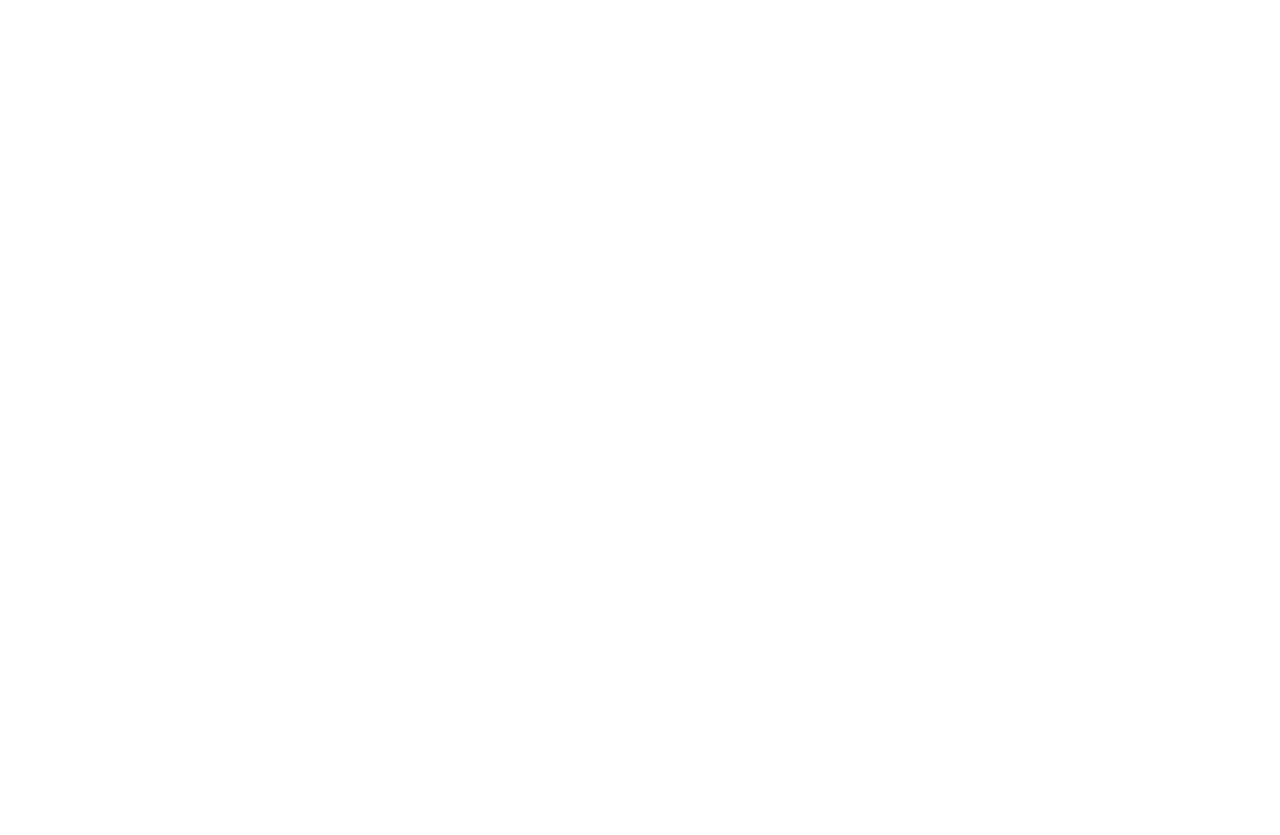
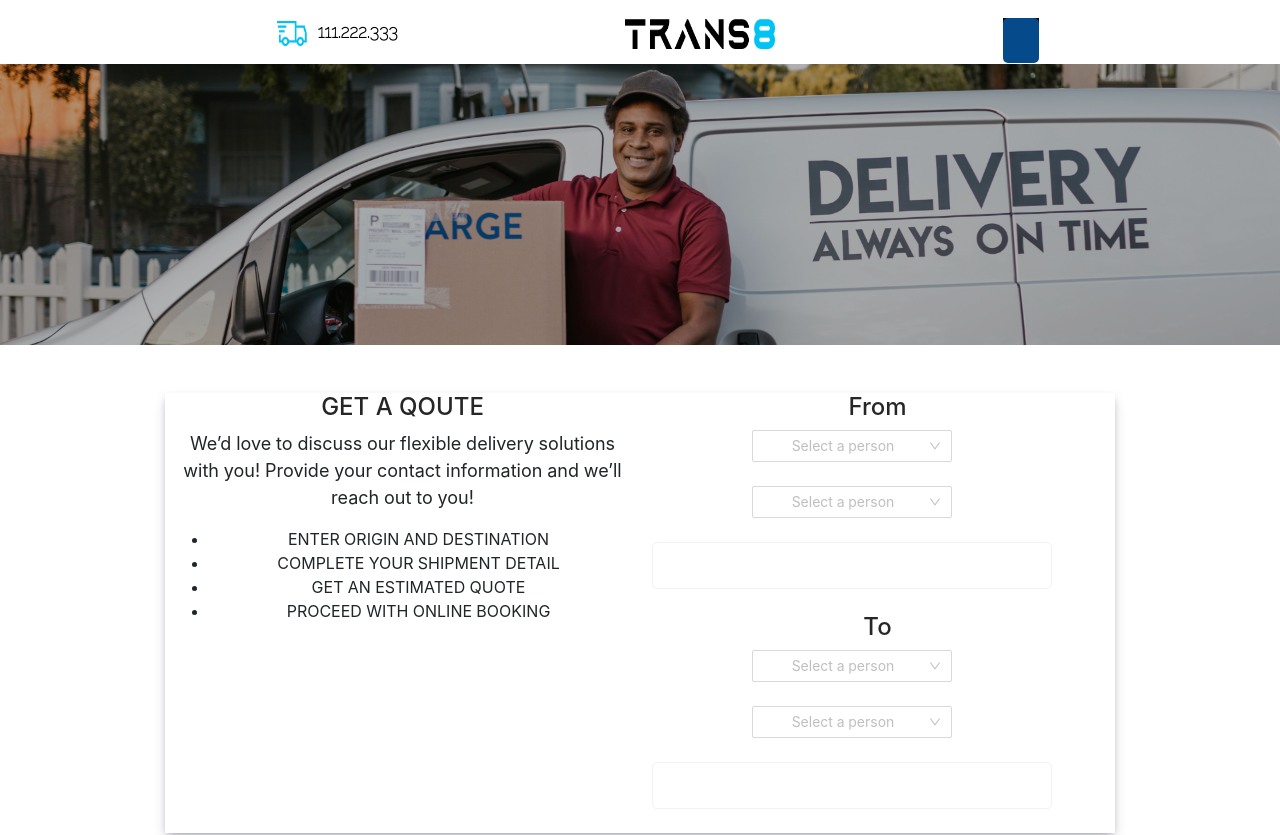
Before and after one commit to trans8-frontend/trans8-frontend, a React (Create React App) app: page /get-quote in a window 1280 px wide. Shown: the top 835 px of the page. Before the commit the page ends 800 px from the top, so only its background shows below. Built offline with nearby package versions, Linux system fonts and the light colour scheme.

Commit message:
changes in login and signup page

```diff
--- a/package.json
+++ b/package.json
@@ -4,6 +4,7 @@
   "private": true,
   "dependencies": {
     "antd": "^4.16.13",
+    "axios": "^0.23.0",
     "bootstrap": "^5.1.1",
     "cra-template": "1.1.2",
     "react": "^17.0.2",
--- a/src/App.css
+++ b/src/App.css
@@ -21,7 +21,48 @@
   background: white !important;
 }
 .card-style{
-  box-shadow: rgba(60, 64, 67, 0.3) 0px 1px 2px 0px, rgba(60, 64, 67, 0.15) 0px 1px 3px 1px !important;
+  box-shadow: rgba(50, 50, 93, 0.25) 0px 6px 12px -2px, rgba(0, 0, 0, 0.3) 0px 3px 7px -3px;
+  /* box-shadow: rgba(60, 64, 67, 0.3) 0px 1px 2px 0px, rgba(60, 64, 67, 0.15) 0px 1px 3px 1px !important; */
   height:auto;
+  font-family: -apple-system, BlinkMacSystemFont, 'Segoe UI', Roboto, Oxygen, Ubuntu, Cantarell, 'Open Sans', 'Helvetica Neue', sans-serif;
+  text-align: center;
+}
+.top-head{
+  font-size: 48px;
+}
+.bold{
+  font: normal normal 600 48px/56px Raleway;
+  font-size: 48px;
+}
+p{
+  font-size: 18px;
+}
+input[type='text'], input[type='password'], input[type='number'], textarea {
+  -webkit-appearance: none;
+  height: 47px;
+  width: 100;
+  background: #FFFFFF 0% 0% no-repeat padding-box !important;
+border: 1px solid #F2F2F2;
+border-radius: 5px;
+opacity: 1;
+}
+.ant-input-affix-wrapper:not(.ant-input-affix-wrapper-disabled):hover {
+  border-color: #f9fafa;
+  border-right-width: 1px !important;
+  z-index: 1;
+  background: #f6f6f6;
+  box-shadow: 0px 3px 6px #00000029;
 
 }
+.ant-form-item-control-input-content{
+  max-width: 400px !important;
+}
+.ant-form-item-label > label {
+  height: 50px !important;
+  color: rgba(0, 0, 0, 0.85);
+  font-size: 16px !important;
+  font-weight: 600 !important;
+}
+.link-color{
+  color:#054B8B !important;
+}
--- a/src/App.js
+++ b/src/App.js
@@ -9,6 +9,7 @@ import Routes from './Layout/Routes';
 import Login from './pages/Login/Login';
 import Signup from './pages/SignUp/Signup';
 import Forgot from './pages/ForgotPassword/Forgot';
+import GetQoute from './pages/GetQuote/GetQoute';
 
 function App() {
   return (
@@ -17,6 +18,7 @@ function App() {
           <Routes path="/" component={Login} exact/>
           <Routes path="/sign-up" component={Signup} />
           <Routes path="/forgot-password" component={Forgot} />
+          <Routes path="/get-quote" component={GetQoute}/>
       </div>
     </Router>
   );
--- a/src/pages/GetQuote/GetQoute.js
+++ b/src/pages/GetQuote/GetQoute.js
@@ -1,9 +1,131 @@
 import React from 'react'
+import { Container, Row, Col } from 'react-bootstrap'
+import { Card, Form, Input } from 'antd';
+import { Select } from 'antd';
+const { Option } = Select;
 
 const GetQoute = () => {
+    function onChange(value) {
+        console.log(`selected ${value}`);
+    }
+
+    function onBlur() {
+        console.log('blur');
+    }
+
+    function onFocus() {
+        console.log('focus');
+    }
+
+    function onSearch(val) {
+        console.log('search:', val);
+    }
+
     return (
         <div>
-            GetQoute
+            <Container className="container-height mt-5 mb-4">
+
+                    <Row>
+                        <Col md={1} lg={1} sm={0}></Col>
+                        <Col md={10} lg={10} sm={12} className="card-style text-center">
+                        <Row>
+                        <Col md={6} lg={6} sm={12}>
+                            <h4>GET A QOUTE</h4>
+                            <p>We’d love to discuss our flexible delivery solutions with you! Provide your contact information and we’ll reach out to you!</p>
+                            <ul>
+                                <li>ENTER ORIGIN AND DESTINATION</li>
+                                <li>COMPLETE YOUR SHIPMENT DETAIL</li>
+                                <li>GET AN ESTIMATED QUOTE</li>
+                                <li>PROCEED WITH ONLINE BOOKING </li>
+                            </ul>
+                        </Col>
+                        <Col md={6} lg={6} sm={12}>
+
+                            <h4>From</h4>
+                            <Form.Item name="country">
+                                <Select
+                                    showSearch
+                                    style={{ width: 200 }}
+                                    placeholder="Select a person"
+                                    optionFilterProp="children"
+                                    onChange={onChange}
+                                    onFocus={onFocus}
+                                    onBlur={onBlur}W
+                                    onSearch={onSearch}
+                                    filterOption={(input, option) =>
+                                        option.children.toLowerCase().indexOf(input.toLowerCase()) >= 0
+                                    }
+                                >
+                                    <Option value="jack">Jack</Option>
+                                </Select>
+                            </Form.Item>
+                            <Form.Item name="country">
+                                <Select
+                                    showSearch
+                                    style={{ width: 200 }}
+                                    placeholder="Select a person"
+                                    optionFilterProp="children"
+                                    onChange={onChange}
+                                    onFocus={onFocus}
+                                    onBlur={onBlur}
+                                    onSearch={onSearch}
+                                    filterOption={(input, option) =>
+                                        option.children.toLowerCase().indexOf(input.toLowerCase()) >= 0
+                                    }
+                                >
+                                    <Option value="jack">Jack</Option>
+                                </Select>
+                            </Form.Item>
+                            <Form.Item name="country">
+                                <Input />
+                            </Form.Item>
+
+                            <h4>To</h4>
+                            <Form.Item name="country">
+                                <Select
+                                    showSearch
+                                    style={{ width: 200 }}
+                                    placeholder="Select a person"
+                                    optionFilterProp="children"
+                                    onChange={onChange}
+                                    onFocus={onFocus}
+                                    onBlur={onBlur}
+                                    onSearch={onSearch}
+                                    filterOption={(input, option) =>
+                                        option.children.toLowerCase().indexOf(input.toLowerCase()) >= 0
+                                    }
+                                >
+                                    <Option value="jack">Jack</Option>
+                                </Select>
+                            </Form.Item>
+                            <Form.Item name="country">
+                                <Select
+                                    showSearch
+                                    style={{ width: 200 }}
+                                    placeholder="Select a person"
+                                    optionFilterProp="children"
+                                    onChange={onChange}
+                                    onFocus={onFocus}
+                                    onBlur={onBlur}
+                                    onSearch={onSearch}
+                                    filterOption={(input, option) =>
+                                        option.children.toLowerCase().indexOf(input.toLowerCase()) >= 0
+                                    }
+                                >
+                                    <Option value="jack">Jack</Option>
+                                </Select>
+                            </Form.Item>
+                            <Form.Item name="country">
+                                <Input />
+                            </Form.Item>
+                        </Col>
+                        </Row>
+                        </Col>
+                        <Col md={1} lg={1} sm={0}></Col>
+
+                    </Row>
+
+            </Container>
         </div>
     )
 }
--- a/src/pages/Login/Login.css
+++ b/src/pages/Login/Login.css
@@ -1,3 +1,13 @@
 .container-height{
     /* height:80vh; */
 }
+.submit-button{
+    background:"#054B8B"
+  }
+[type=button], [type=reset], [type=submit], .submit-button{
+    background:#054B8B !important;
+    width:90%;
+    color:white !important;
+    height:45px !important;
+    border-radius: 5px !important;
+  }
--- a/src/pages/Login/Login.js
+++ b/src/pages/Login/Login.js
@@ -1,32 +1,39 @@
-import React from 'react'
+import React,{useState} from 'react'
 import { Container, Row, Col } from 'react-bootstrap'
 import './Login.css'
 import { Card } from 'antd';
 import { Form, Input, Button, Checkbox } from 'antd';
 import { Link } from 'react-router-dom';
+import { user_login } from '../../redux-services/user-services/user-services';
 
 const layout = {
     labelCol: { span: 8 },
     wrapperCol: { span: 16 },
 };
 const Login = () => {
+    const [loading, setLoading] = useState(false)
+
     const onFinish = (values) => {
-        console.log('Success:', values);
+        user_login(values , setLoading)
     };
 
     const onFinishFailed = (errorInfo) => {
         console.log('Failed:', errorInfo);
     };
+    if(loading){
+        return <div></div>
+    }
 
     return (
         <div >
             <Container className="container-height mt-5 mb-4">
                 <Row>
-                    <Col></Col>
+                    <Col md={2} lg={2} sm={0}></Col>
                     <Col md={8} lg={8} sm={12}>
-                        <Card bordered={true} className="card-style text-center" >
-                            <p>USER LOGIN</p>
-                            <span>We'd love to discuss our flexible delivery solutions with you! provide your <br />contact information and we'll reach out to you!</span>
+                        <Card bordered={true} className="card-style" >
+                            <span className="top-head"><span className="bold"> USER</span> LOGIN</span>
+                            <br />
+                            <p>We'd love to discuss our flexible delivery solutions with you! provide your <br />contact information and we'll reach out to you!</p>
                             <Form
                                 name="basic"
                                 labelCol={{ span: 8,}}
@@ -65,31 +72,28 @@ const Login = () => {
                                 <Row>
                                    <Col>
                                 <Form.Item
-                                    name="remember"
                                     valuePropName="checked"
                                     wrapperCol={{
                                         offset: 8,
                                         span: 16,
                                     }}
                                 >
-                                    <Checkbox>Remember me</Checkbox>
+                                    <Checkbox style={{fontSize:"18px",fontWeight:"400"}}>Remember me</Checkbox>
                                 </Form.Item>
                                 </Col>
                                 <Col>
                                 <Form.Item
-                                    name="remember"
-                                    valuePropName="checked"
                                     wrapperCol={{
                                         offset: 8,
                                         span: 16,
                                     }}
                                 >
-                                    <Link to="/forgot-password">Forgot Password</Link>
+                                    <Link to="/forgot-password" style={{color:"black",fontSize:"17px",fontWeight:"400"}}>Forgot Password</Link>
                                 </Form.Item>
                                 </Col>
                                 </Row>
-                                <Row>
-                                    <p>Don't have an account ? <Link to="/sign-up">Sign up</Link></p>
+                                <Row className="mt-3 mb-3">
+                                    <span style={{fontSize:"17px"}}>Don't have an account ? <Link to="/sign-up" className="link-color">Sign up</Link></span>
                                 </Row>
                                 <Form.Item
                                     wrapperCol={{
@@ -97,14 +101,14 @@ const Login = () => {
                                         span: 16,
                                     }}
                                 >
-                                    <Button type="primary" htmlType="submit">
-                                        Submit
+                                    <Button  htmlType="submit" className="submit-button">
+                                        LOGIN
                                     </Button>
                                 </Form.Item>
                             </Form>
                         </Card>
                     </Col>
-                    <Col></Col>
+                    <Col md={2} lg={2} sm={0}></Col>
                 </Row>
             </Container>
         </div>
--- a/src/pages/SignUp/Signup.css
+++ b/src/pages/SignUp/Signup.css
@@ -1,3 +1,13 @@
 .container-height{
     /* height:80vh; */
 }
+.submit-button{
+    background:"#054B8B"
+  }
+[type=button], [type=reset], [type=submit], .submit-button{
+    background:#054B8B !important;
+    width:90%;
+    color:white !important;
+    height:45px !important;
+    border-radius: 5px !important;
+  }
--- /dev/null
+++ b/src/redux-services/user-services/user-services.js
@@ -0,0 +1,35 @@
+import { message } from 'antd'
+import axios from 'axios'
+import { login, signup } from '../../Api/api'
+
+
+// user login
+export const user_login=(values)=>{
+    axios.post(login , values )
+    .then(response=>{
+        if(response.data.data){
+            message.success(response.data.message)
+            sessionStorage.setItem("userToken", response.data.data.token)
+        }
+        else{
+            message.error(response.data.message)
+        }
+    })
+    .catch(err=>{
+        message.error(err.response.data.message)
+    })
+}
+
+// user registration
+export const user_registration=(values)=>{
+    axios.post(signup , values)
+    .then(response=>{
+        if(response.data.data){
+            message.success(response.data.message)
+        }
+        console.log(response)
+    })
+    .catch(err=>{
+       message.error(err.response.data.message)
+    })
+}
```
Also changed, not shown: src/Api/api.js (added, +13 -0 lines), src/pages/SignUp/Signup.js (+30 -6 lines), 1 other file (tests, documents, lock files or other folders).
